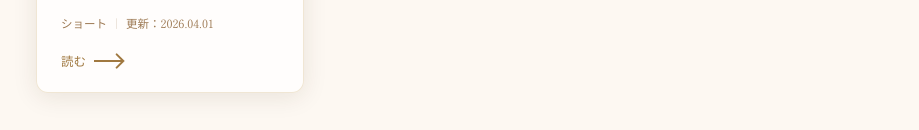
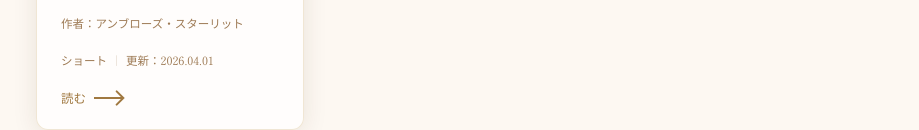
Before and after one commit to ambrosestarlit/dream-library, a plain HTML site: page index.html in a window 1280 px wide. Shown: the part 1062-1192 px from the top of the page, without its empty margins (178-1097 px from the left). Drawn offline with Linux system fonts and the light colour scheme; a web font is replaced by a local one.

Commit message:
Update index.html

```diff
--- a/index.html
+++ b/index.html
@@ -127,6 +127,8 @@
               <h3 class="work-card__title">甘い支配者</h3>
               <p class="work-card__desc">誰もいない生徒会室。夕陽に染まる双子のキスは、禁断の甘さを帯びて深まっていく。</p>
               <div class="work-card__meta">
+              <p>作者：アンブローズ・スターリット</p></div>
+              <div class="work-card__meta">
                 <span class="meta-count">ショート</span>
                 <span class="meta-sep">|</span>
                 <span class="meta-update">更新：2026.04.01</span>
```
